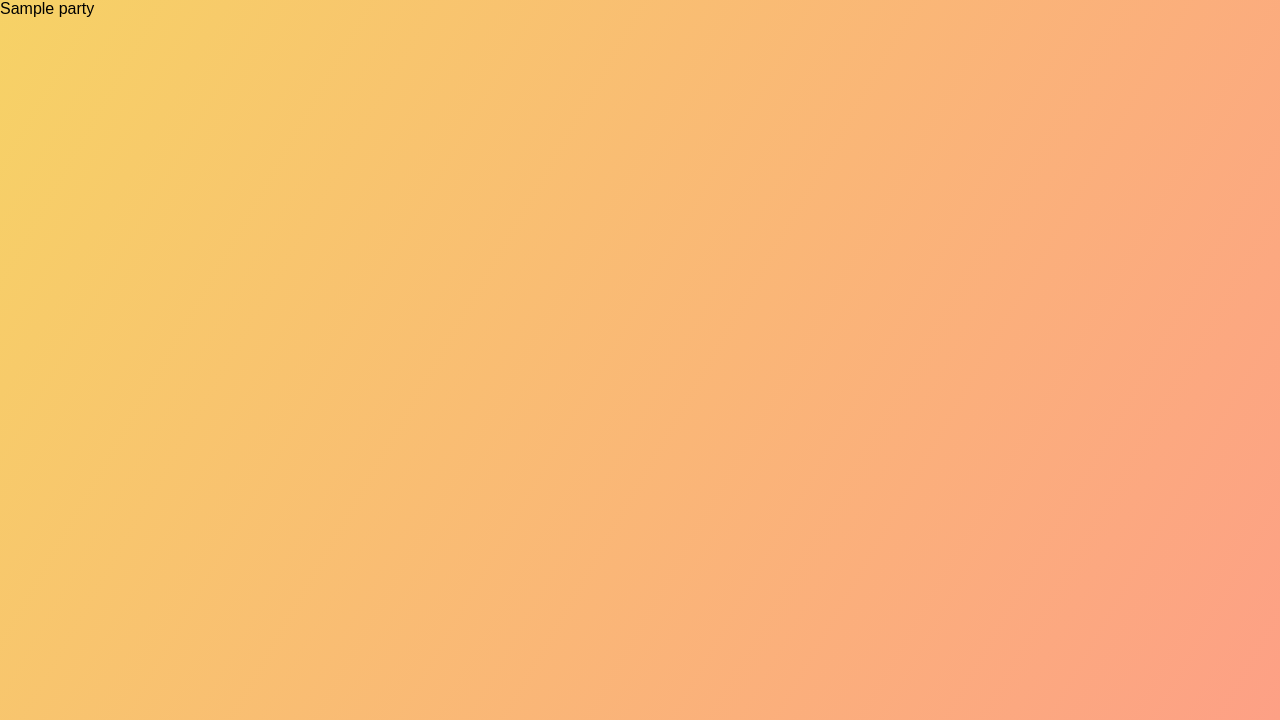
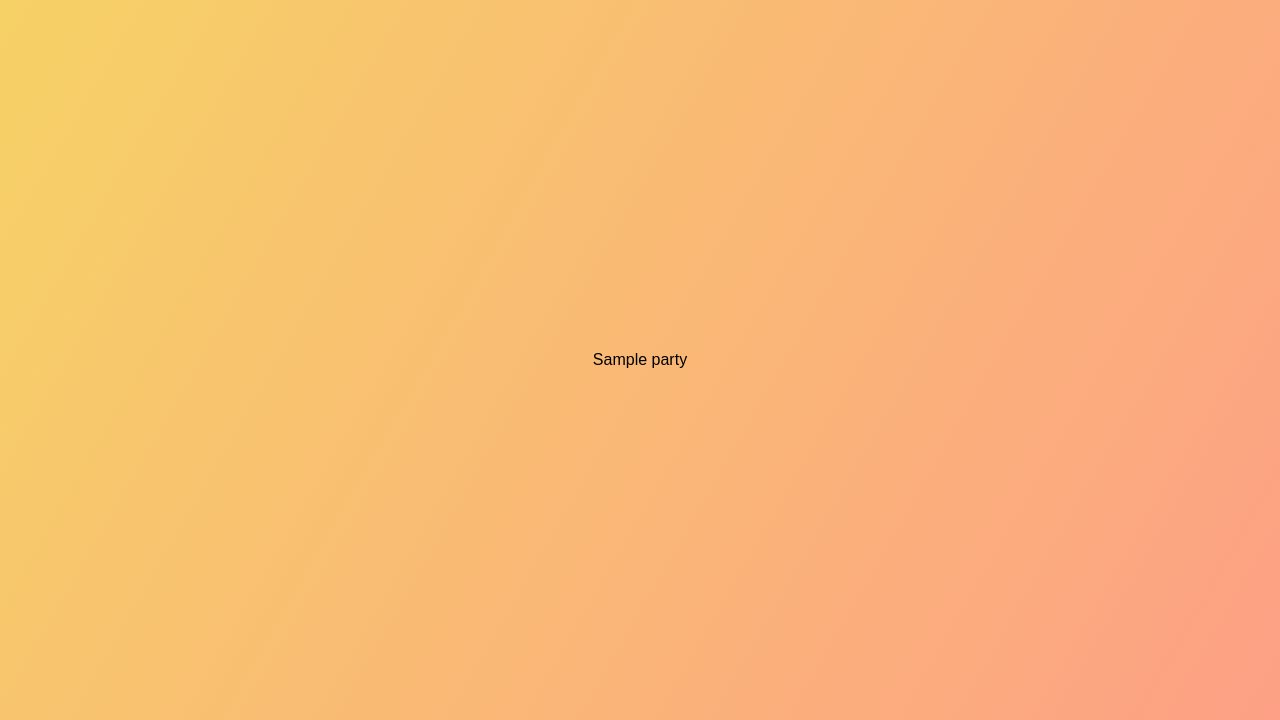
Before and after one commit to Lisachard/Habit-Enforcer, a PHP site: page /template/ranking.php in a window 1280 px wide. Shown: the part 80-800 px from the top of the page. Run offline with PHP 8.4, Linux system fonts and the light colour scheme; the visitor is signed in with stand-in values (Sample User, id 1); tables that the repository leaves empty hold one stand-in row (values such as "Sample post"); some web fonts are replaced.

Commit message:
Stylizing ranking display

```diff
--- a/assets/common.css
+++ b/assets/common.css
@@ -7,3 +7,11 @@
 body {
     background: linear-gradient(120deg, #f6d365 0%, #fda085 100%);
 }
+
+.centering {
+    text-align: center;
+    display: flex;
+    flex-direction: column;
+    justify-content: center;
+    height: 90vh; /* calc(100vh - (.site-header__wrapper)) */
+}
--- a/template/ranking.php
+++ b/template/ranking.php
@@ -6,12 +6,15 @@ include "head.php";
 ?>
 
 <body>
-    <?php include "heade.php";
-    foreach ($bdd->listParty() as $party): ?>
-    <div>
-        <?php echo $party['name'] ?>
+    <?php include "heade.php"; ?>
+    <div class="centering">
+        <?php foreach ($bdd->listParty() as $party): ?>
+        <div>
+            <?php echo $party['name'] ?>
+        </div>
+
+        <?php endforeach; ?>
     </div>
-    <?php endforeach; ?>
 </body>
 
 </html>
```
